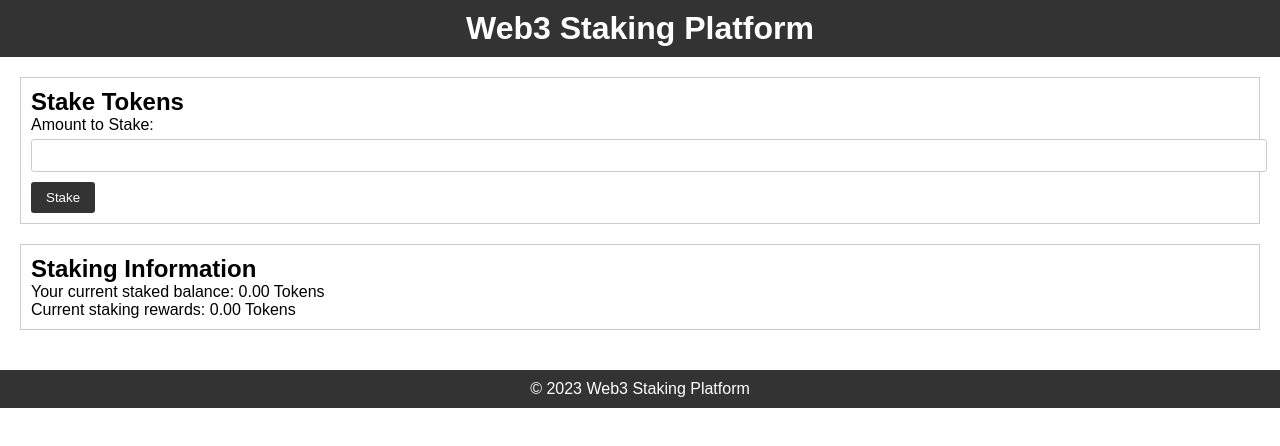
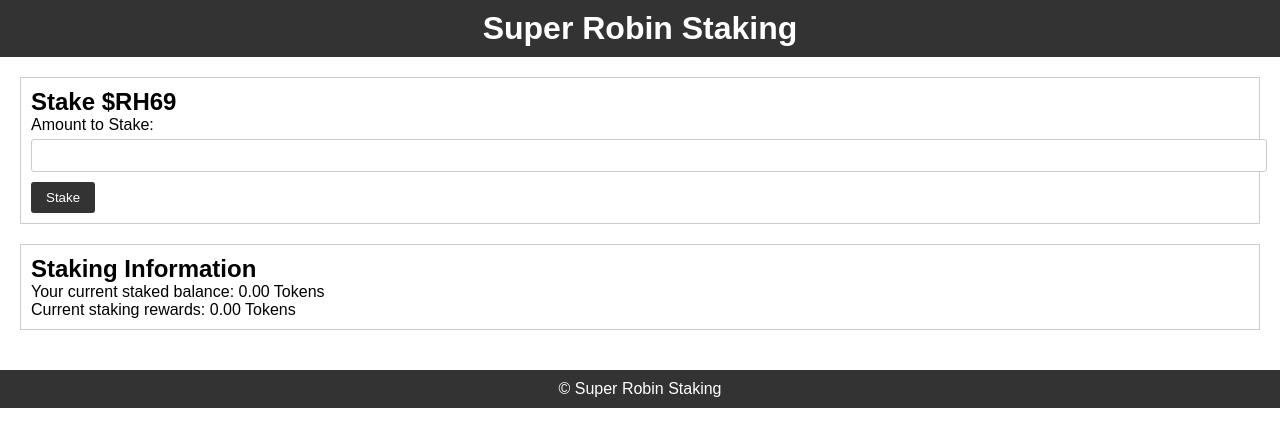
Before and after one commit to robinhodl69/StakingDapp.Pratice, a plain HTML site: page index.html in a window 1280 px wide. Drawn offline with Linux system fonts and the light colour scheme.

Commit message:
commitfronted

```diff
--- a/index.html
+++ b/index.html
@@ -3,16 +3,16 @@
 <head>
   <meta charset="UTF-8">
   <meta name="viewport" content="width=device-width, initial-scale=1.0">
-  <title>Web3 Staking Platform</title>
+  <title>Robin Staking Dapp</title>
   <link rel="stylesheet" href="styles.css">
 </head>
 <body>
   <header>
-    <h1>Web3 Staking Platform</h1>
+    <h1>Super Robin Staking</h1>
   </header>
   <main>
     <section class="staking-form">
-      <h2>Stake Tokens</h2>
+      <h2>Stake $RH69 </h2>
       <form id="staking-form">
         <label for="amount">Amount to Stake:</label>
         <input type="number" id="amount" name="amount" step="0.01" required>
@@ -26,7 +26,7 @@
     </section>
   </main>
   <footer>
-    <p>&copy; 2023 Web3 Staking Platform</p>
+    <p>&copy; Super Robin Staking</p>
   </footer>
 </body>
 </html>
```
